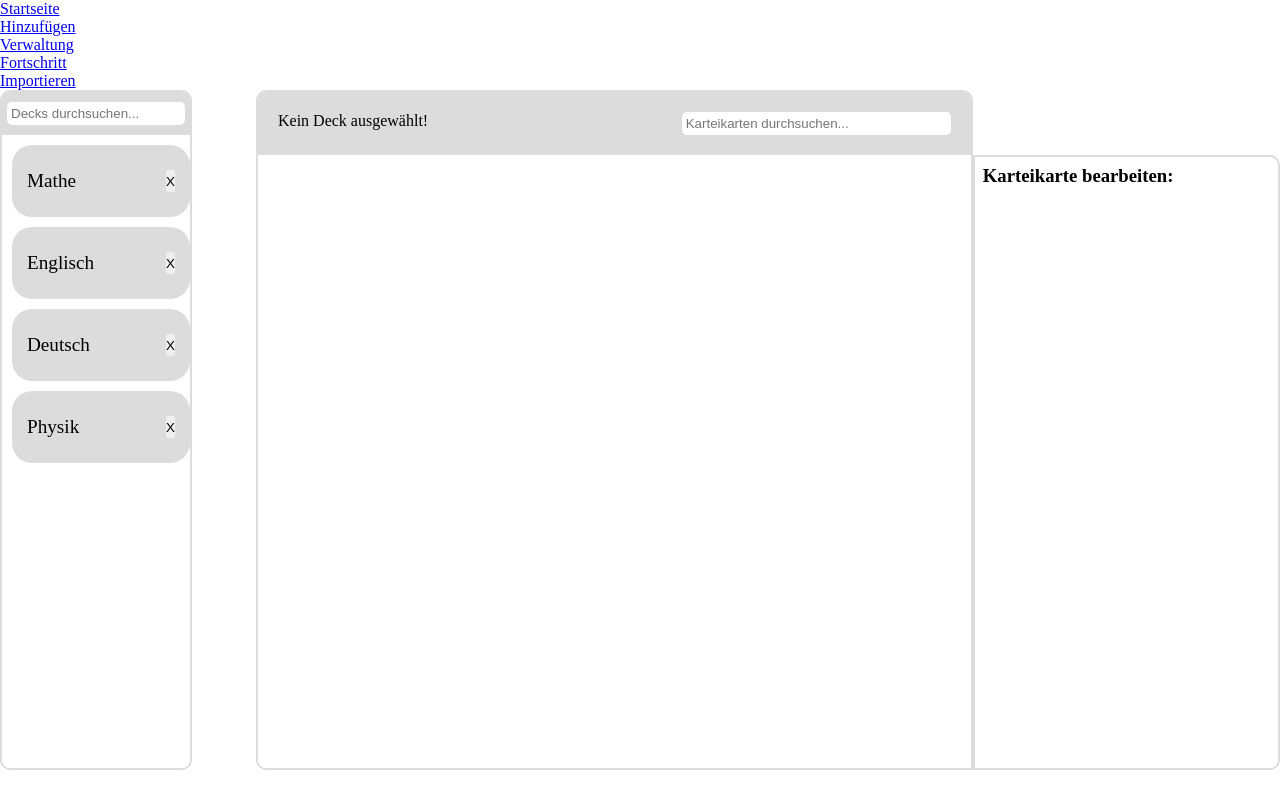
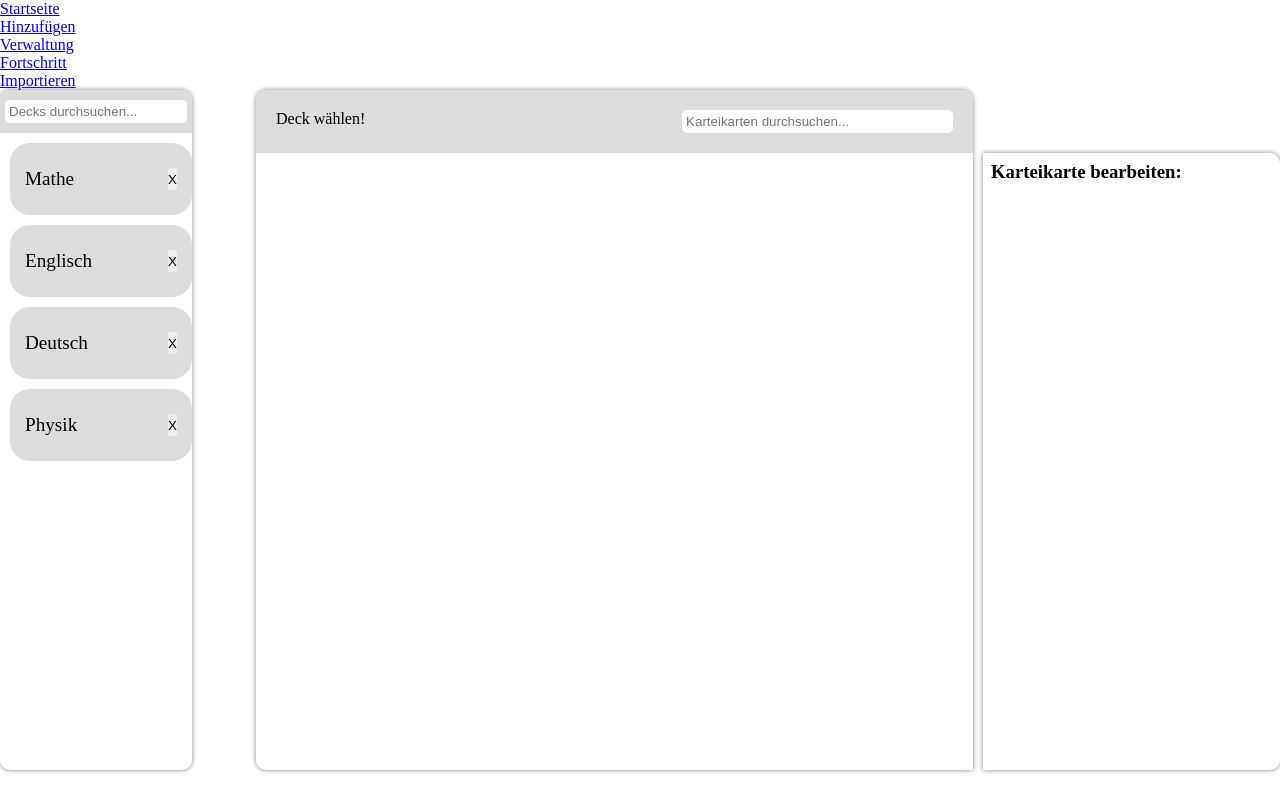
Before and after one commit to mohid-1311/Flashcards, a React (Create React App) app: page /Verwaltung in a window 1280 px wide. Built offline with nearby package versions, Linux system fonts and the light colour scheme.

Commit message:
Styling angepasst & Code kommentiert

```diff
--- a/src/pages/Verwaltung/Verwaltung.module.css
+++ b/src/pages/Verwaltung/Verwaltung.module.css
@@ -50,8 +50,10 @@ input.karten-suchleiste {
 div.decks-liste-container {
     width: 15%;
 
-    border: 2px solid gainsboro;
+    /*border: 2px solid gainsboro;*/
     border-radius: 10px;
+
+    box-shadow: 0px 0px 5px gray;
 }
 
 /* Karteikartendecks-Liste (flexbox) */
@@ -114,8 +116,8 @@ div.deck-karten-liste-container {
 
     width: 70%;
 
-    border: 2px solid gainsboro;
     border-radius: 10px 10px 0 10px;
+    box-shadow: 0px 0px 5px gray;
 }
 
 /* Karteikartentabelle (flexbox) */
@@ -209,15 +211,16 @@ div.karte-bearbeiten-container {
     justify-content: flex-start;
 
     opacity: 1;
-    width: 30%;
+    width: 29%;
 
-    margin-top: 65px;
+    margin-top: 63px;
     padding: 8px;
 
     box-sizing: border-box;
 
-    border: 2px solid gainsboro;
     border-radius: 0 10px 10px 0;
+
+    box-shadow: 0px 0px 5px gray;
 }
 
 /* Überschrift der Karteikarten-Attribute */
--- a/src/pages/Verwaltung/Verwaltung.tsx
+++ b/src/pages/Verwaltung/Verwaltung.tsx
@@ -3,17 +3,37 @@ import styles from "./Verwaltung.module.css"
 import { getDeck, setDecks } from "../../deckState"
 import AddCardForm from "../../Components/AddCardForm/AddCardForm"
 
+/**
+ * Karteikarten-Typ mit Definition.
+ *
+ * @typedef {Object} Card
+ * @property {string} ausdruck - Ausdruck der Karteikarte
+ * @property {string} definition - Definition des Ausdrucks der Karteikarte
+ */
 type Card = {
   ausdruck: string
   definition: string
 }
-
+/**
+ * Karteikartendeck-Typ mit Definition.
+ *
+ * @typedef {Object} Deck
+ * @property {string} name - Name des Karteikartendecks
+ * @property {Card[]} cards - Liste mit Karten des Karteikartendecks
+ */
 type Deck = {
   name: string
   cards: Card[]
 }
 
-function Verwaltung(){
+/**
+ * Verwaltung-Komponente:
+ *  - Decks-Liste
+ *  - Karteikarten-Liste
+ *  - Karteikarten-Bearbeitungsfeld
+ * @return {JSX.Element}
+ */
+function Verwaltung() {
   const [decks, setLocalDecks] = useState(getDeck())
 
   const [deckName, setDeckName] = useState("")
@@ -24,6 +44,15 @@ function Verwaltung(){
   const [suchfilterDecks, setSuchfilterDecks] = useState("")
   const [suchfilterKarten, setSuchfilterKarten] = useState("")
 
+  /**
+   * Funktion, die bei neuer Eingabe in das Attribut-Textfeld aufgerufen wird,
+   * um den Wert in der entsprechenden Karteikarte zu aktualisieren.
+   * Bearbeitetes Decks wird synchronisiert.
+   *
+   * @param {Card} attribut - Karten-Attribut, welches verändert werden soll
+   * @param {string} neuerWert - Neuer Wert des Karten-Attributs
+   * @returns {void}
+   */
   function setzeKartenAttribut(attribut: keyof Card, neuerWert: string) {
     decks.find((deck: Deck) => deck.name === deckName).cards.map((card: Card, index: number) => {
       if(index === kartenIndex) {
@@ -36,14 +65,30 @@ function Verwaltung(){
     })
   }
 
-  function deckEntfernen(deckName: string) {
+  /**
+   * Funktion, die beim Klicken auf den Entfernen-Button der Decks
+   * aufgerufen wird, um diese nach einem Dialogfenster zu löschen.
+   * Bearbeitetes Decks wird synchronisiert.
+   *
+   * @param {string} deckName - Name des Decks
+   * @return {void}
+   */
+  function deckEntfernen(deckName: string): void {
     if(window.confirm("Möchtest Du dieses Karteikarten-Deck wirklich löschen?")) {
       setLocalDecks(decks.filter((deck: Deck) => (deck.name !== deckName)))
       setDecks(decks.filter((deck: Deck) => (deck.name !== deckName)))
     }
   }
 
-  function karteEntfernen(kartenIndex: number) {
+  /**
+   * Funktion, die beim Klicken auf den Entfernen-Button der Karteikarten
+   * aufgerufen wird, um diese nach einem Dialogfenster zu löschen.
+   * Bearbeitetes Decks wird synchronisiert.
+   *
+   * @param {number} kartenIndex - Index der Karteikarte
+   * @return {void}
+   */
+  function karteEntfernen(kartenIndex: number): void {
     if(window.confirm("Möchtest Du diese Karteikarte wirklich löschen?")) {
       const updatedDecks = decks.map((deck: Deck) => {
         if (deck.name === deckName) {
@@ -60,20 +105,41 @@ function Verwaltung(){
     }
   }
 
-  function entsprichtSuchfilterDeck(deck: Deck) {
+  /**
+   * Funktion, die überprüft, ob jedes, durch ein Leerzeichen getrenntes Wort
+   * der Suchleiste mit dem Inhalt eines Decks übereinstimmt.
+   *
+   * @param {Deck} deck - Das zu überprüfende Deck
+   * @return {boolean} - True, wenn das Deck dem Suchfilter entspricht
+   */
+  function entsprichtSuchfilterDeck(deck: Deck): boolean {
     return suchfilterDecks.split(" ").every(suchbegriff =>
       `${deck.name}`.toLowerCase().includes(suchbegriff.toLowerCase())
     )
   }
 
-  function entsprichtSuchfilterKarte(card: Card) {
+  /**
+   * Funktion, die überprüft, ob jedes, durch ein Leerzeichen getrenntes Wort
+   * der Suchleiste mit dem Inhalt einer Karteikarte übereinstimmt.
+   *
+   * @param {Card} card - Die zu überprüfende Karte
+   * @return {boolean} - True, wenn die Karteikarte dem Suchfilter entspricht
+   */
+  function entsprichtSuchfilterKarte(card: Card): boolean {
     return suchfilterKarten.split(" ").every(suchbegriff =>
       `${card.ausdruck} ${card.definition}`.toLowerCase().includes(suchbegriff.toLowerCase())
     )
   }
 
+  /**
+   * Funktion, die eine neue Karte zu dem aktuell ausgewählten Deck hinzufügt.
+   * Bearbeitetes Deck wird synchronisiert.
+   *
+   * @param {Card} newCard - neue Karte
+   * @return {void}
+   */
   /* Von Mohids Komponente */
-  function addCardToDeck(newCard : {ausdruck: string, definition: string}){
+  function addCardToDeck(newCard : {ausdruck: string, definition: string}): void {
     const updatedDeck = decks.map((deck: { name: string; cards: any[]}) => {
       if (deck.name === deckName){
         return {...deck, cards: [...deck.cards, newCard]}
@@ -84,15 +150,23 @@ function Verwaltung(){
     setDecks(updatedDeck)
   }
 
-  function sliceHeader(text: string){
+  /**
+   * Funktion, die den Text auf eine bestimmte Länge kürzt.
+   *
+   * @param {string} text - Der zu kürzende Text
+   * @return {string} - Der gekürzte Text
+   */
+  function sliceHeader(text: string): string {
     return text.length <= 20 ? text : (text.slice(0, 17) + "...")
   }
 
+  /* Eigentliches JSX-Element mit dem Inhalt der Seite */
   return (
     <>
       <div className={styles["verwaltung-container"]}>
         <div className={styles["decks-liste-container"]}>
           <div className={styles["decks-liste-header"]}>
+            {/* Decks-Suchleiste */}
             <input
               className={styles["decks-suchleiste"]}
               type="text"
@@ -135,7 +209,8 @@ function Verwaltung(){
         <div className={styles["deck-karten-rahmen-container"]}>
           <div className={styles["deck-karten-liste-container"]}>
             <div className={styles["deck-karten-header"]}>
-              <div>{deckName || "Kein Deck ausgewählt!"}</div>
+              <div>{deckName || "Deck wählen!"}</div>
+              {/* Karteikarten-Suchleiste */}
               <input
                 className={styles["karten-suchleiste"]}
                 type="text"
```
Also changed, not shown: 1 other file (tests, documents, lock files or other folders).
